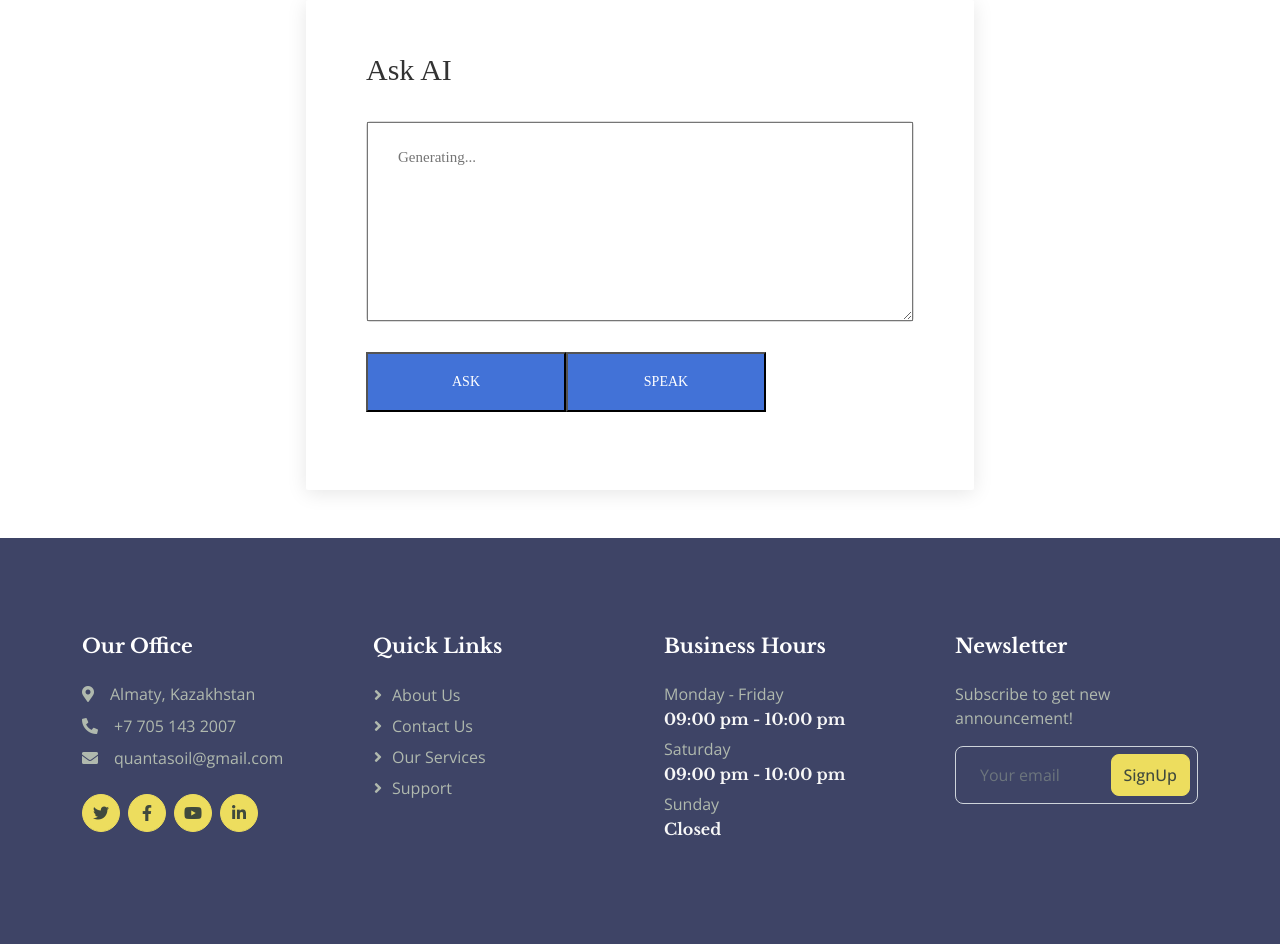
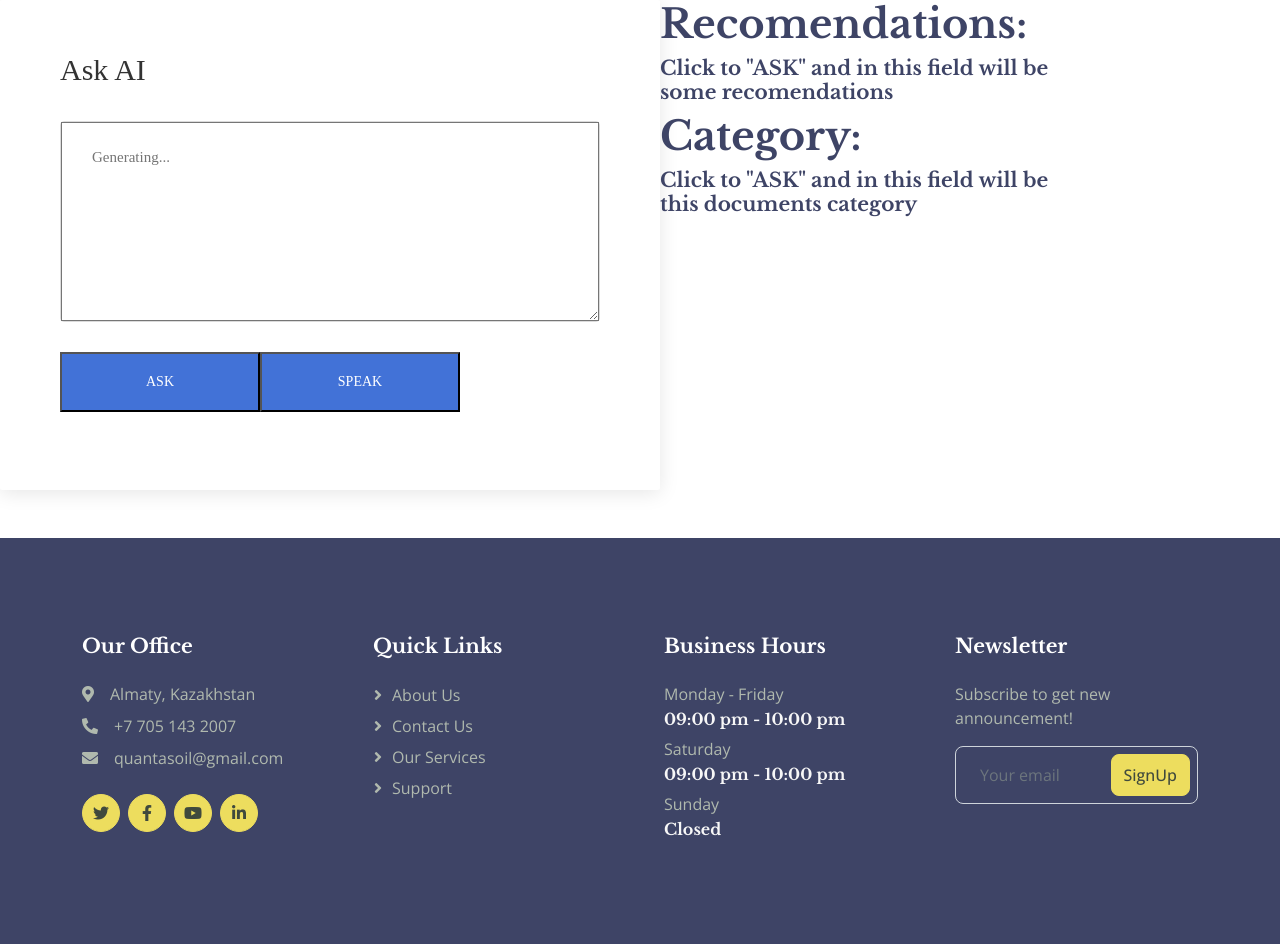
Before and after one commit to Xseron/QuantaSpace, a Flask app: template templates/chat2.html in a window 1280 px wide. Shown: the part 93-1037 px from the top of the page. Run offline with Flask 3, Linux system fonts and the light colour scheme; the template is opened without the code that fills it, so the values that code supplies are empty; some libraries are stand-ins or nearby versions.

Commit message:
mini features

```diff
--- a/routers/api.py
+++ b/routers/api.py
@@ -254,8 +254,10 @@ def chat_route2():
         #app.logger.info(f"User question: {question}")  # Log user's question
         # print("Hell world!")
         answer = chat2(question)
+        recomendations = chat2("Can you give me some recomendations about this document? your answer must be less than 70 words")
+        category = chat2("Can you say in, 3 word, specific category of what this text about? for example maybe about maintenance, safety or design. Your answer must contain less than 5 words")
         #app.logger.info(f"Bot answer: {answer}")  # Log bot's answer
-        return jsonify({"answer": answer})
+        return jsonify({"answer": answer, "recomendations":recomendations, "category":category})
     else:
         return jsonify({"error": "Missing question parameter"}), 400
 
--- a/static/jss/chat2.js
+++ b/static/jss/chat2.js
@@ -39,6 +39,8 @@ document.getElementById('chat-form').addEventListener('submit', function(event)
   })
   .then(function(data) {
     document.getElementById('bot-response').textContent = data.answer;
+    document.getElementById('recomendations').textContent = data.recomendations;
+    document.getElementById('category').textContent = data.category;
 
     const synth = window.speechSynthesis;
     const utterance = new SpeechSynthesisUtterance(data.answer);
@@ -47,4 +49,29 @@ document.getElementById('chat-form').addEventListener('submit', function(event)
   .catch(function(error) {
     console.error('Error:', error);
   });
+
+
+  // fetch('/chat2', {
+  //   method: 'POST',
+  //   headers: {
+  //     'Content-Type': 'application/json'
+  //   },
+  //   body: JSON.stringify({question: question})
+  // })
+  // .then(function(response) {
+  //   if (!response.ok) {
+  //     throw new Error('Response not OK');
+  //   }
+  //   return response.json();
+  // })
+  // .then(function(data) {
+  //   document.getElementById('bot-response').textContent = data.answer;
+
+  //   const synth = window.speechSynthesis;
+  //   const utterance = new SpeechSynthesisUtterance(data.answer);
+  //   synth.speak(utterance);
+  // })
+  // .catch(function(error) {
+  //   console.error('Error:', error);
+  // });
 });
--- a/templates/chat2.html
+++ b/templates/chat2.html
@@ -4,6 +4,7 @@
 {% endblock %}
 
 {% block main %}
+<div style="display: flex;">
   <div class="wrap-contact100">
     <form id="chat-form" class="contact100-form validate-form">
       <span class="contact100-form-title"> Ask AI </span>
@@ -25,6 +26,13 @@
       </div>
     </form>
     <div id="bot-response"></div>
+  </div>
+  <div style="margin-right: 200px; max-width: 420px;">
+    <h1>Recomendations:</h1>
+    <h5 id="recomendations" >Click to "ASK" and in this field will be some recomendations</h5>
+    <h1>Category:</h1>
+    <h5 id="category" >Click to "ASK" and in this field will be this documents category</h5>
+  </div>
 </div>
 {% endblock %}
 
@@ -56,5 +64,30 @@
   .catch(function(error) {
     console.error('Error:', error);
   });
+
+
+  // fetch('/chat2', {
+  //   method: 'POST',
+  //   headers: {
+  //     'Content-Type': 'application/json'
+  //   },
+  //   body: JSON.stringify({question: `{{ quession }}`})
+  // })
+  // .then(function(response) {
+  //   if (!response.ok) {
+  //     throw new Error('Response not OK');
+  //   }
+  //   return response.json();
+  // })
+  // .then(function(data) {
+  //   document.getElementById('bot-response').textContent = data.answer;
+
+  //   const synth = window.speechSynthesis;
+  //   const utterance = new SpeechSynthesisUtterance(data.answer);
+  //   synth.speak(utterance);
+  // })
+  // .catch(function(error) {
+  //   console.error('Error:', error);
+  // });
 </script>
 {% endblock %}
```
Also changed, not shown: chat_history2.json (+1 -1 lines). Lines whose indentation alone changed are shown as unchanged.
